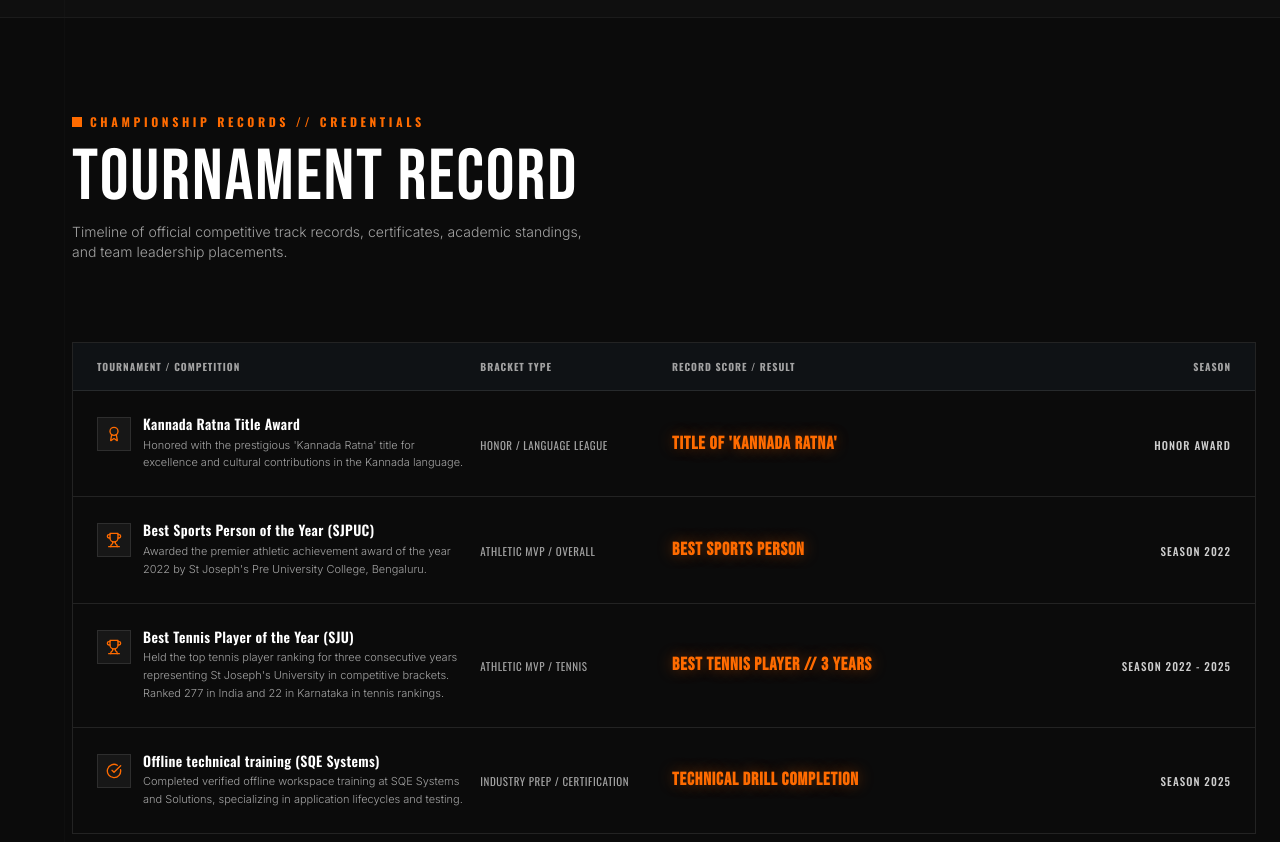
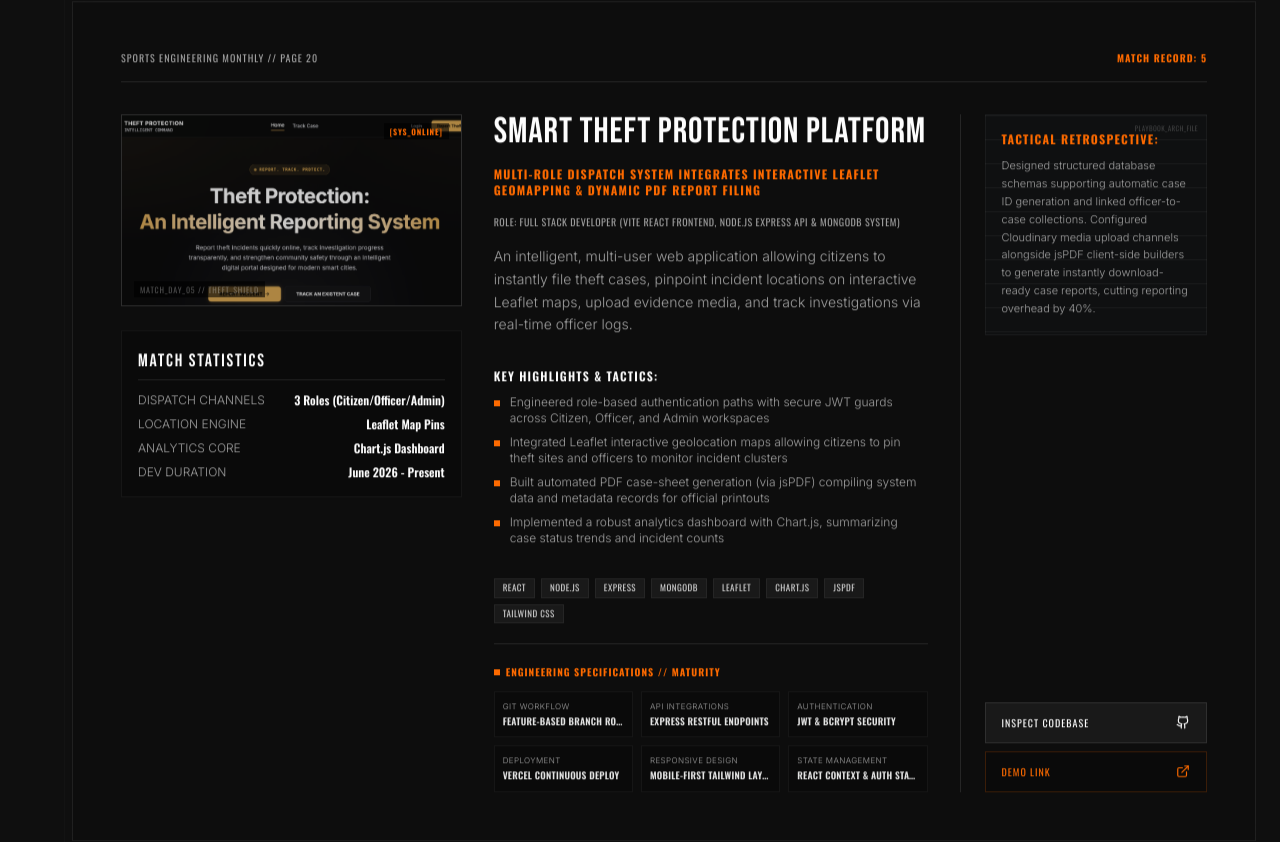
Before and after one commit to Gnanesh18/Portfolio, a Next.js app: page / in a window 1280 px wide. Shown: the part 6935-7777 px from the top of the page. Built offline with nearby package versions, Linux system fonts and the light colour scheme.

Commit message:
feat: add Smart Theft Protection project to match highlights

```diff
--- a/src/components/MatchHighlights.tsx
+++ b/src/components/MatchHighlights.tsx
@@ -132,6 +132,39 @@ const matches = [
     live: "https://athleteos-app.vercel.app/",
     imageAccentText: "MATCH_DAY_04 // ATHLETE_OS",
     image: "/athleteos.png"
+  },
+  {
+    id: "match-05",
+    name: "Smart Theft Protection Platform",
+    headline: "MULTI-ROLE DISPATCH SYSTEM INTEGRATES INTERACTIVE LEAFLET GEOMAPPING & DYNAMIC PDF REPORT FILING",
+    role: "Full Stack Developer (Vite React Frontend, Node.js Express API & MongoDB System)",
+    summary: "An intelligent, multi-user web application allowing citizens to instantly file theft cases, pinpoint incident locations on interactive Leaflet maps, upload evidence media, and track investigations via real-time officer logs.",
+    features: [
+      "Engineered role-based authentication paths with secure JWT guards across Citizen, Officer, and Admin workspaces",
+      "Integrated Leaflet interactive geolocation maps allowing citizens to pin theft sites and officers to monitor incident clusters",
+      "Built automated PDF case-sheet generation (via jsPDF) compiling system data and metadata records for official printouts",
+      "Implemented a robust analytics dashboard with Chart.js, summarizing case status trends and incident counts"
+    ],
+    tech: ["React", "Node.js", "Express", "MongoDB", "Leaflet", "Chart.js", "jsPDF", "Tailwind CSS"],
+    stats: [
+      { label: "Dispatch Channels", value: "3 Roles (Citizen/Officer/Admin)" },
+      { label: "Location Engine", value: "Leaflet Map Pins" },
+      { label: "Analytics Core", value: "Chart.js Dashboard" },
+      { label: "Dev Duration", value: "June 2026 - Present" }
+    ],
+    maturitySpecs: {
+      git: "Feature-based branch routing",
+      api: "Express RESTful endpoints",
+      auth: "JWT & Bcrypt Security",
+      deployment: "Vercel Continuous Deploy",
+      responsiveness: "Mobile-first Tailwind layouts",
+      state: "React Context & Auth States"
+    },
+    tacticalBreakdown: "Designed structured database schemas supporting automatic case ID generation and linked officer-to-case collections. Configured Cloudinary media upload channels alongside jsPDF client-side builders to generate instantly download-ready case reports, cutting reporting overhead by 40%.",
+    github: "https://github.com/Gnanesh18/Theft-Protection",
+    live: "https://smart-theft-report.vercel.app/",
+    imageAccentText: "MATCH_DAY_05 // THEFT_SHIELD",
+    image: "/theftprotection.png"
   }
 ];
 
```
Also changed, not shown: public/theftprotection.png (added).
